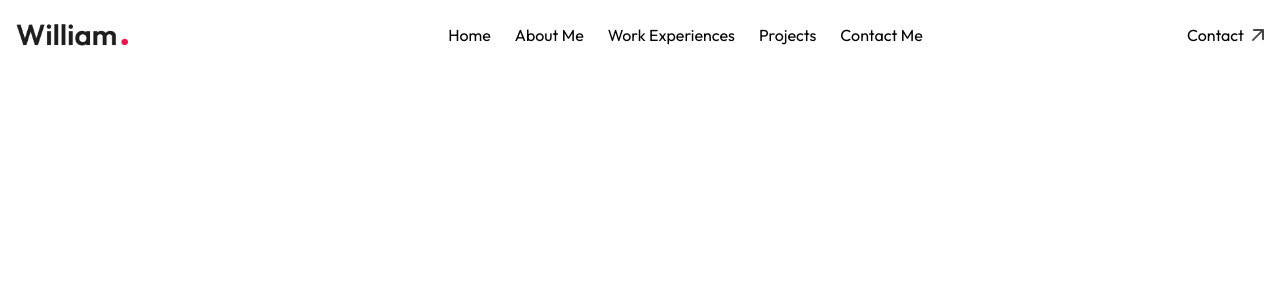
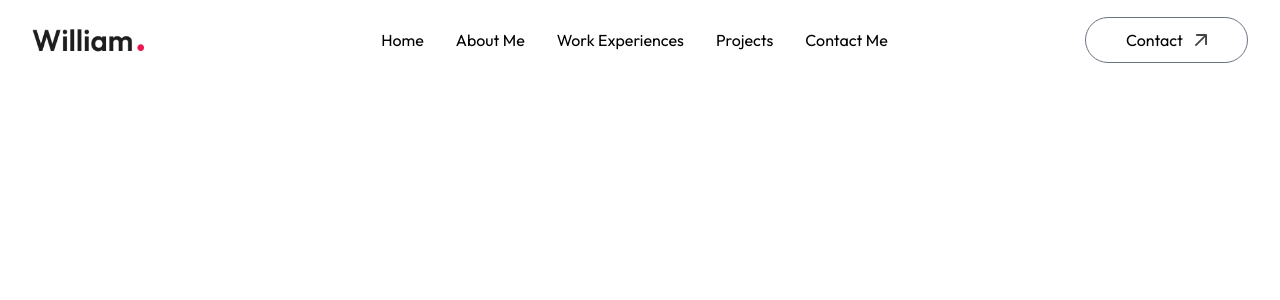
Before and after one commit to KianShirvani/Portfolio, a Next.js app: page / in a window 1280 px wide. Shown: the top 300 px of the page. Built offline with nearby package versions, Linux system fonts and the light colour scheme; a web font is replaced by a local one.

Commit message:
added contact button

```diff
--- a/app/components/navbar.jsx
+++ b/app/components/navbar.jsx
@@ -5,12 +5,12 @@ import React from 'react'
 const navbar = () => {
   return (
     <>
-      <nav className="flex items-center justify-between p-4">
-        <a href="#">
+      <nav className="w-full fixed px-5 lg:px-8 xl: px-[8%] py-4 flex items-center justify-between z-50">
+        <a href="#top">
           <Image src={assets.logo} alt="Logo" className="w-28 cursor-pointer mr-14" />
         </a>
 
-        <ul className="flex space-x-6">
+        <ul className="hidden md:flex items-center gap-6 lg: gap-8 rounded-full px-12 py-3">
           <li>
             <a href="#top">Home</a>
           </li>
@@ -29,7 +29,7 @@ const navbar = () => {
         </ul>
 
         <div>
-          <a href="#contact" className="flex items-center space-x-2">
+          <a href="#contact" className="hidden lg:flex items-center gap-3 px-10 py-2.5 border border-gray-500 rounded-full ml-4">
             <span>Contact</span>
             <Image src={assets.arrow_icon} alt="Arrow Icon" className="w-3" />
           </a>
```
